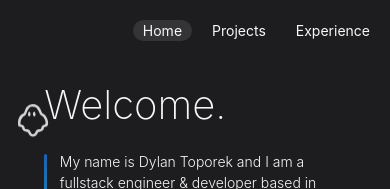
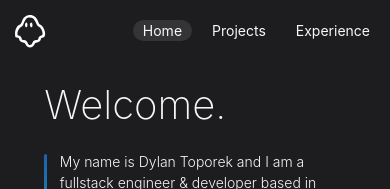
Before and after one commit to dylantoporek/portfolio-project, a React (Create React App) app: page / in a window 390 px wide. Both pictures are taken after a click on the picture 30 px from the left and 30 px from the top of the page. Shown: the top 189 px of the page. Built offline with nearby package versions, Linux system fonts and the light colour scheme.

Commit message:
removed icon animation

```diff
--- a/src/components/Navbar/Navbar.js
+++ b/src/components/Navbar/Navbar.js
@@ -49,36 +49,38 @@ function Navbar({animation, setAnimation}){
         } else return null
     }
 
-    const variants = {
-        on: {
-            transition: {
-                ease: "linear",
-                duration: 60,
-                x: { duration: 60 },
-                y: {duration: 60}
-            },
-            opacity: isMobile ? [1, .5, 0, .5, 0, .5, 0, .5, 1 ] : [1, .5, 0, .5, 0, .5, 0, .5, 1, 0, 0, .5, 1, 0, 1] ,
-            x: isMobile ?
-                [0, 5, 15, 5, 200, 300, 310, 250, 10, 0]
-                :
-                [0, 5, 15, 5, 200, 300, 310, 500, 700, 1050, 750, 600, 400, 100, 0],
+    // const variants = {
+    //     on: {
+    //         transition: {
+    //             ease: "linear",
+    //             duration: 10,
+    //             x: { duration: 10 },
+    //             y: {duration: 10}
+    //         },
+    //         opacity: [1, .5, 0, .5, 1],
+    //         x: [0, 10, 300, 300, 0],
+    //         y: [0, 300, 305, 0, 0]
+    //         // opacity: isMobile ? [1, .5, 0, .5, 0, .5, 0, .5, 1 ] : [1, .5, 0, .5, 0, .5, 0, .5, 1, 0, 0, .5, 1, 0, 1] ,
+    //         // x: isMobile ?
+    //         //     [0, 5, 15, 5, 200, 300, 310, 250, 10, 0]
+    //         //     :
+    //         //     [0, 5, 15, 5, 200, 300, 310, 500, 700, 1050, 750, 600, 400, 100, 0],
 
-            y: isMobile ?
-                [0, 150, 400, 500, 550, 530, 550, 100, 20, 0]
-            :
-                [0, 150, 400, 500, 550, 530, 550, 600, 700, 400, 200, 50, 10, 5, 0],
-        },
-        off: {
-            opacity: [1]
-        }
-    }
+    //         // y: isMobile ?
+    //         //     [0, 150, 400, 500, 550, 530, 550, 100, 20, 0]
+    //         // :
+    //         //     [0, 150, 400, 500, 550, 530, 550, 600, 700, 400, 200, 50, 10, 5, 0],
+    //     },
+    //     off: {
+    //         opacity: [1]
+    //     }
+    // }
 
     if (isMobile){
         return (
             <Stack w={'100%'} p={4} flexDir={'row'} justifyContent={'space-between'}>
                 <motion.div
-             animate={animation ? 'on' : 'off'}
-             variants={variants}>
+             whileTap={{opacity: 0, duration: .5}}>
                 <Image
                  cursor={'pointer'}
                  onClick={() => setAnimation(!animation)}
@@ -118,9 +120,7 @@ function Navbar({animation, setAnimation}){
     } else return (
         <Stack w={'100%'} p={4} flexDir={'row'} justifyContent={'space-between'}>
             <motion.div
-             animate={animation ? 'on' : 'off'}
-             onAnimationEnd={() => setAnimation(false)}
-             variants={variants}>
+             whileTap={{opacity: 0, duration: .5}}>
                 <Image
                  cursor={'pointer'}
                  onClick={() => setAnimation(!animation)}
```
